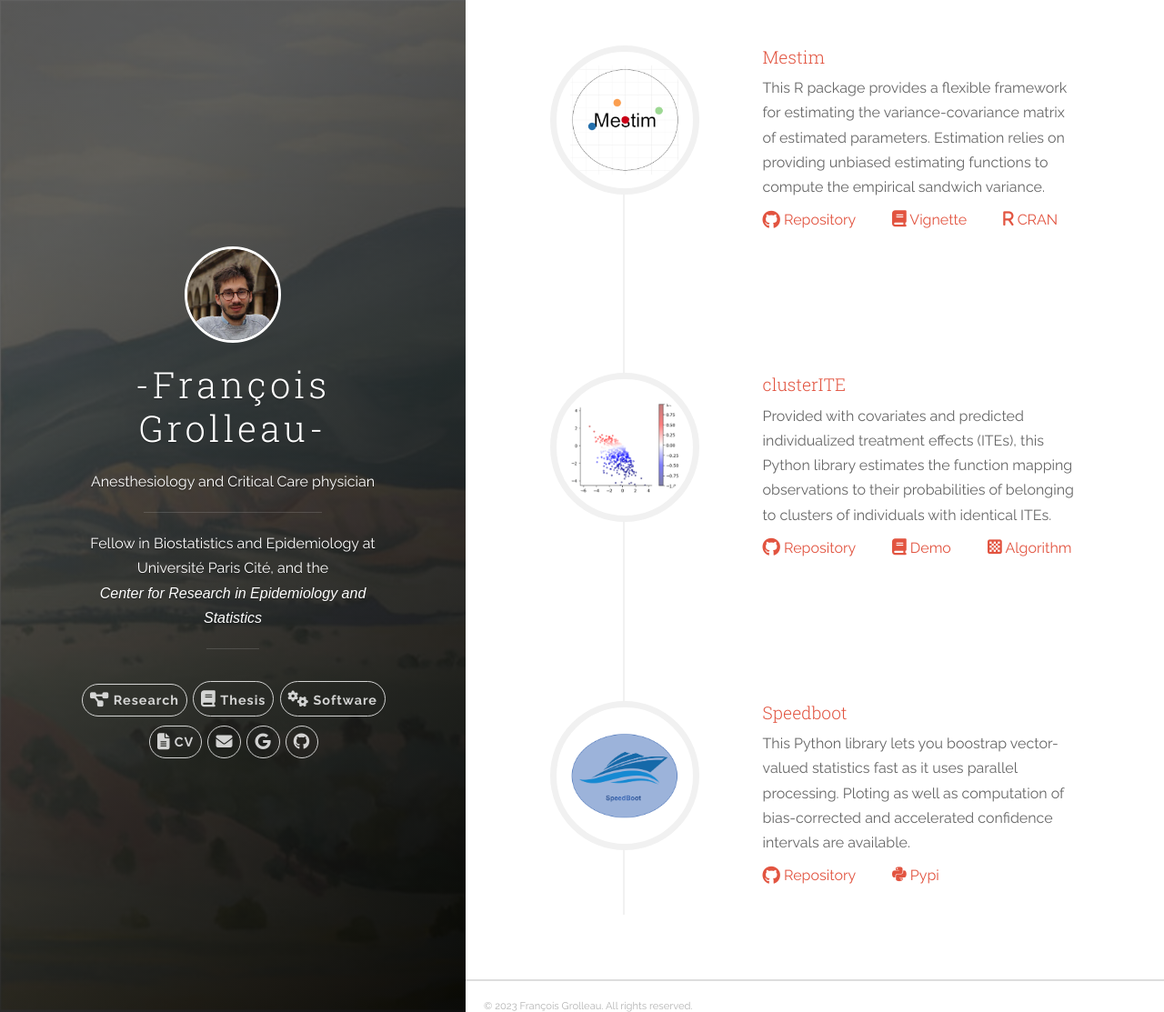
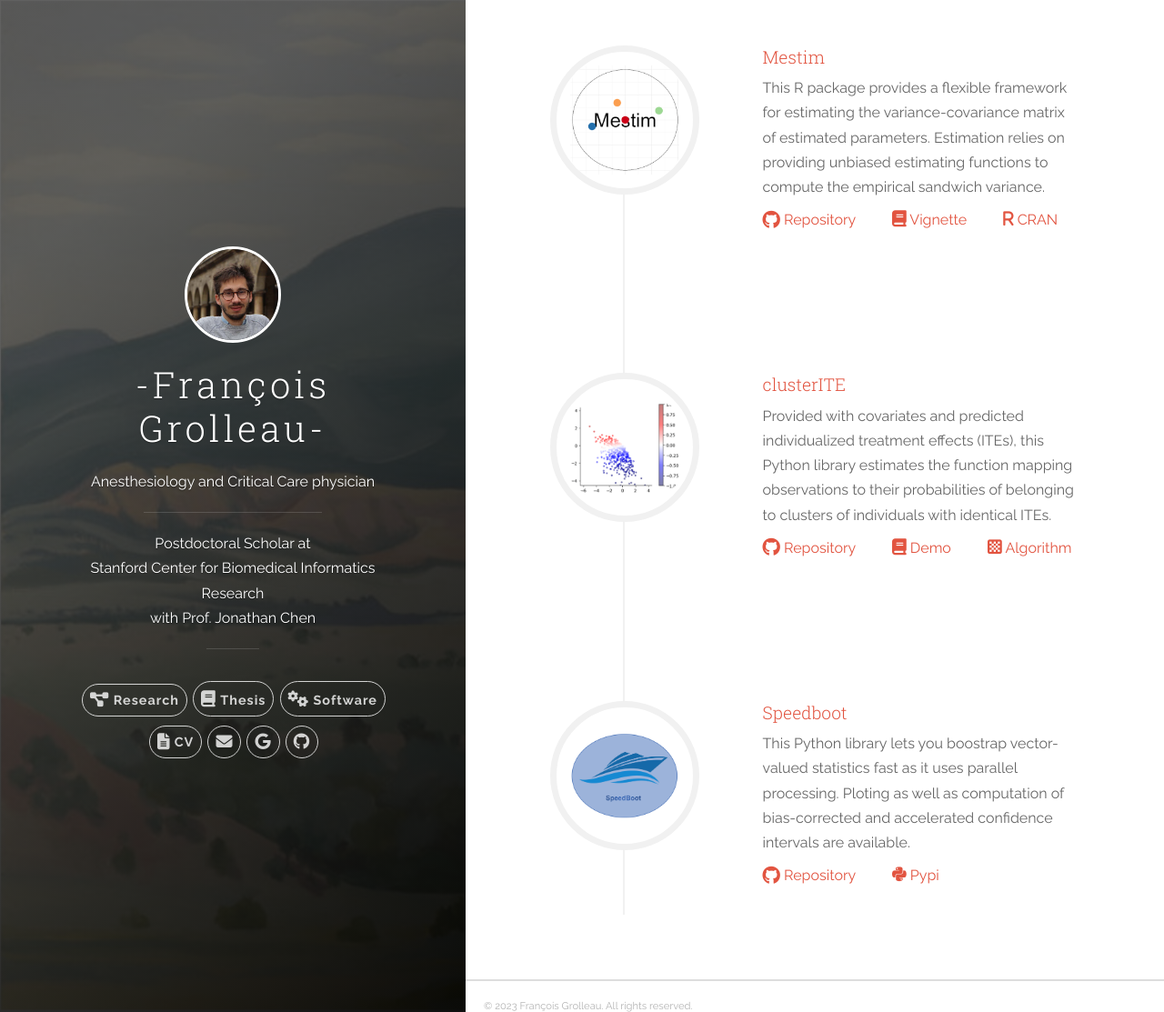
Before and after one commit to fcgrolleau/fcgrolleau.github.io, a Jekyll site: the page dup/software.html, which Jekyll copies as it is, in a window 1280 px wide and 1113 px high. Shown: the whole window at 91% size. Built offline with Jekyll 4.4.1, drawn with Linux system fonts in a browser that asks for light colours.

Commit message:
stanford main page update

```diff
--- a/_includes/header.html
+++ b/_includes/header.html
@@ -15,7 +15,7 @@
         <br>
         <p class="panel-cover__description panel-subtitle2">Anesthesiology and Critical Care physician</p>
         <hr class="panel-cover__divider">
-        <p class="panel-cover__description panel-subtitle2">Fellow in Biostatistics and Epidemiology at </p> <p class="panel-cover__description panel-subtitle2">Université Paris Cité, and the <p class="panel-cover__description panel-subtitle3"><a href="https://clinicalepidemio.fr/francois-grolleau/">Center for Research in Epidemiology and Statistics</a></p>
+        <p class="panel-cover__description panel-subtitle2">Postdoctoral Scholar at </p> <p class="panel-cover__description panel-subtitle2"><a href="https://bmir.stanford.edu">Stanford Center for Biomedical Informatics Research</a><p class="panel-cover__description panel-subtitle2">with <a href="https://profiles.stanford.edu/jonc101">Prof. Jonathan Chen</a></p>
         <hr class="panel-cover__divider panel-cover__divider--secondary">
 
         <div class="navigation-wrapper">
--- a/dup/_includes/header.html
+++ b/dup/_includes/header.html
@@ -15,7 +15,7 @@
         <br>
         <p class="panel-cover__description panel-subtitle2">Anesthesiology and Critical Care physician</p>
         <hr class="panel-cover__divider">
-        <p class="panel-cover__description panel-subtitle2">Fellow in Biostatistics and Epidemiology at </p> <p class="panel-cover__description panel-subtitle2">Université Paris Cité, and the <p class="panel-cover__description panel-subtitle3"><a href="https://clinicalepidemio.fr/francois-grolleau/">Center for Research in Epidemiology and Statistics</a></p>
+        <p class="panel-cover__description panel-subtitle2">Postdoctoral Scholar at </p> <p class="panel-cover__description panel-subtitle2"><a href="https://bmir.stanford.edu">Stanford Center for Biomedical Informatics Research</a><p class="panel-cover__description panel-subtitle2">with <a href="https://profiles.stanford.edu/jonc101">Prof. Jonathan Chen</a></p>
         <hr class="panel-cover__divider panel-cover__divider--secondary">
 
         <div class="navigation-wrapper">
--- a/dup/software.html
+++ b/dup/software.html
@@ -86,7 +86,7 @@
         <br>
         <p class="panel-cover__description panel-subtitle2">Anesthesiology and Critical Care physician</p>
         <hr class="panel-cover__divider">
-        <p class="panel-cover__description panel-subtitle2">Fellow in Biostatistics and Epidemiology at </p> <p class="panel-cover__description panel-subtitle2">Université Paris Cité, and the <p class="panel-cover__description panel-subtitle3"><a href="https://clinicalepidemio.fr/francois-grolleau/">Center for Research in Epidemiology and Statistics</a></p>
+        <p class="panel-cover__description panel-subtitle2">Postdoctoral Scholar at </p> <p class="panel-cover__description panel-subtitle2"><a href="https://bmir.stanford.edu">Stanford Center for Biomedical Informatics Research</a><p class="panel-cover__description panel-subtitle2">with <a href="https://profiles.stanford.edu/jonc101">Prof. Jonathan Chen</a></p>
         <hr class="panel-cover__divider panel-cover__divider--secondary">
 
         <div class="navigation-wrapper">
```
Also changed, not shown: 6 other files.
